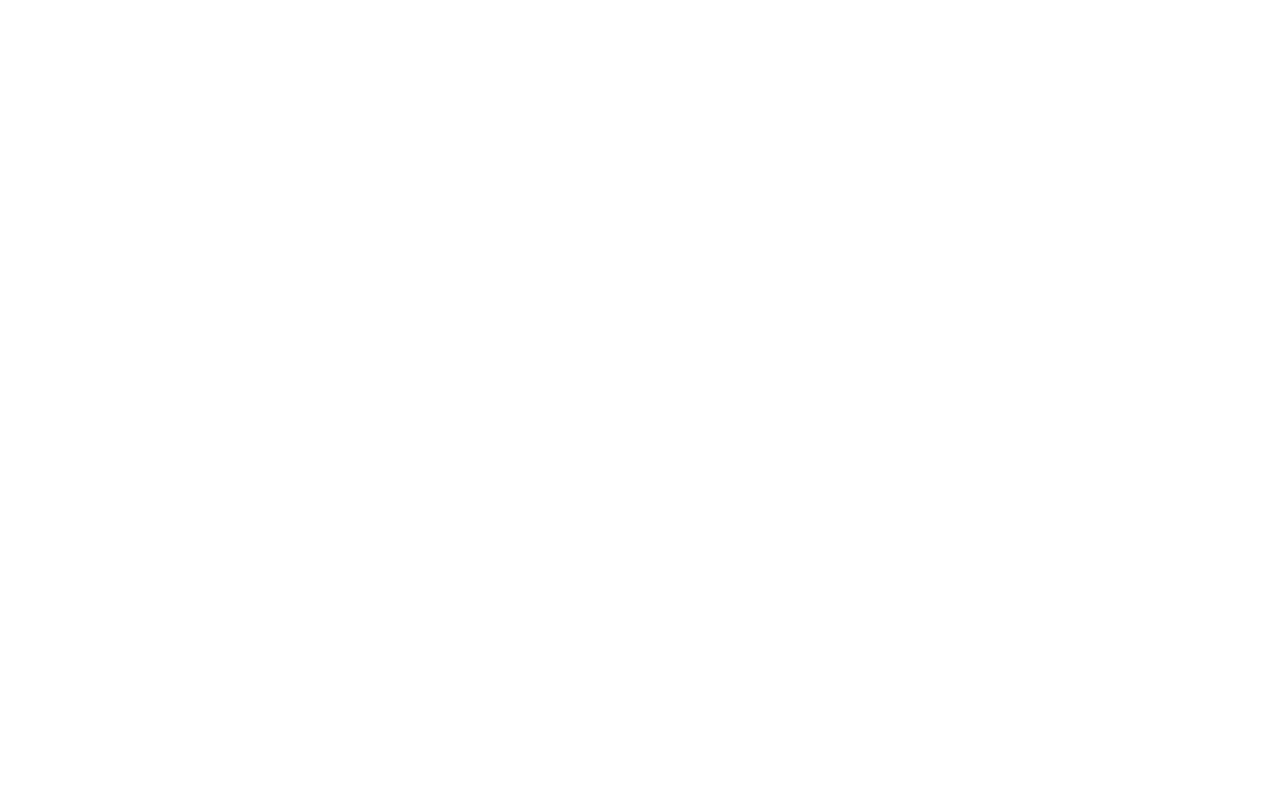
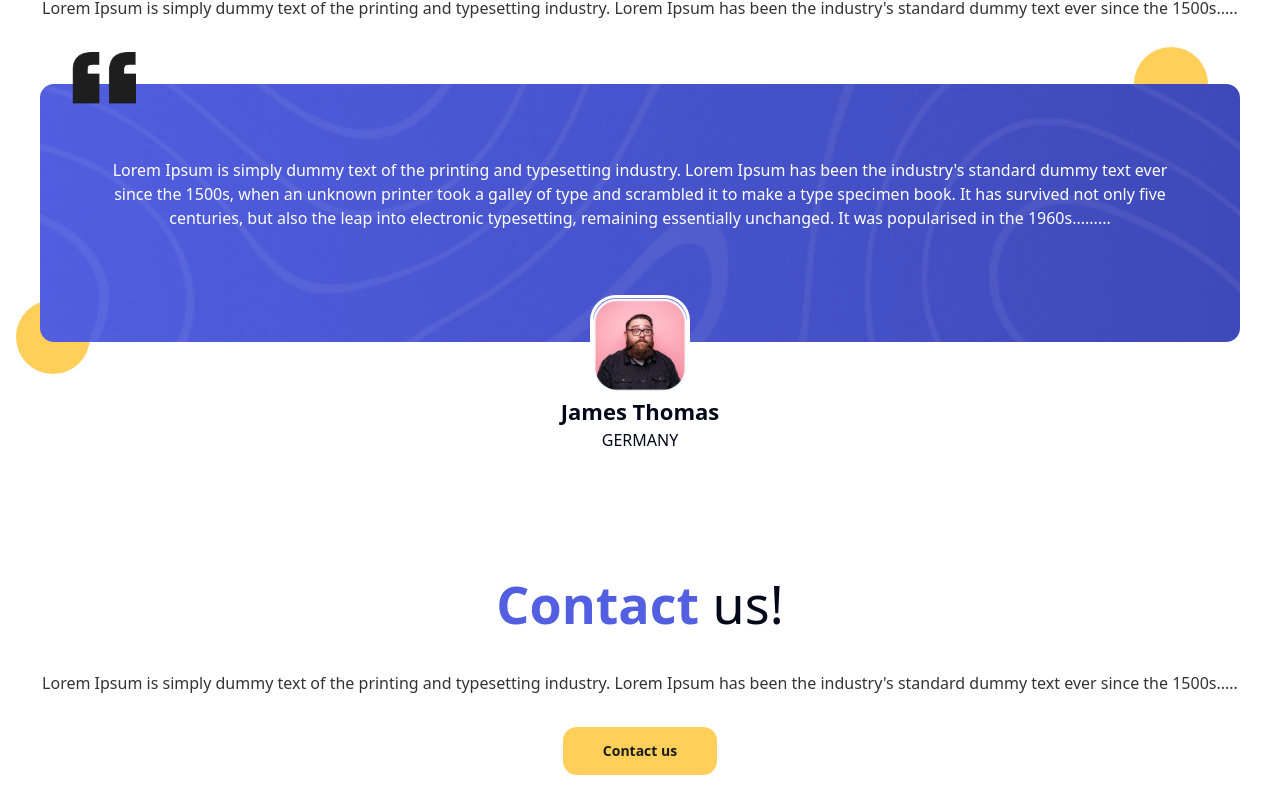
Before and after one commit to gravitad-dev/education-landingpage, a React (Vite) app: page / in a window 1280 px wide. Shown: the part 4595-5400 px from the top of the page. Before the commit the page ends 4649 px from the top, so only its background shows below. Built offline with nearby package versions, Linux system fonts and the light colour scheme.

Commit message:
add Contact and Footer

```diff
--- a/src/App.jsx
+++ b/src/App.jsx
@@ -4,6 +4,9 @@
 import About from "@/components/section/About";
 import Features from "@/components/section/Features";
 import Programs from "@/components/section/Programs";
+import Opinion from "@/components/section/Opinion";
+import Footer from "@/components/Footer";
+import Contact from "@/components/section/Contact";
 
 import HeroCarousel from "@/components/HeroCarousel";
 import data from "./data.json";
@@ -36,7 +39,11 @@
 
       <Layout>
         <Programs />
+        <Opinion />
+        <Contact />
       </Layout>
+
+      <Footer />
     </body>
   );
 }
--- /dev/null
+++ b/src/components/Footer.jsx
@@ -0,0 +1,15 @@
+import Layout from "@/components/Layout";
+import data from "@/data.json";
+
+function Footer() {
+  const { brand, about, contact } = data.footer;
+  return (
+    <footer className="mt-[124px] w-full min-h-[354px] bg-[#111538]">
+      <Layout>
+        <div className="grid grid-cols-1 md:grid-cols-3 w-full"></div>
+      </Layout>
+    </footer>
+  );
+}
+
+export default Footer;
--- /dev/null
+++ b/src/components/section/Contact.jsx
@@ -0,0 +1,29 @@
+import data from "@/data.json";
+import { Button } from "@/components/ui/button";
+
+function Contact() {
+  const { title, text, email, textButton } = data.section7;
+  return (
+    <section className="flex flex-col items-center justify-center mt-[168px] min-h-[40vh]">
+      <div className="flex flex-col justify-center items-center gap-[28px] mb-[32px]">
+        <h2 className="text-[52px] text-center">
+          <span className="text-[#525FE1] font-bold">{title[0]}</span>{" "}
+          {title[1]}
+        </h2>
+        <p className="text-[#333333] text-center">{text}</p>
+      </div>
+
+      <div className="grid grid-cols-1 ">
+        <form
+          method="post"
+          action={`mailto:${email}?subject=subject&message=message`}
+          className="flex justify-center w-full"
+        >
+          <Button className="">{textButton}</Button>
+        </form>
+      </div>
+    </section>
+  );
+}
+
+export default Contact;
--- /dev/null
+++ b/src/components/section/Opinion.jsx
@@ -0,0 +1,52 @@
+import data from "@/data.json";
+import { Button } from "@/components/ui/button";
+
+const Card = ({ content }) => {
+  console.log(content.image);
+
+  return (
+    <div className="grid grid-cols-1 relative rounded-[14px] cursor-pointer  bg-[url(/bgData.png)] bg-no-repeat bg-cover p-4 md:p-[24px]  lg:p-[50px] z-10">
+      <div className=" pb-[38px] px-[16px] pt-[24px] mb-[24px]">
+        <p className="text-center text-white">{content.text}</p>
+      </div>
+
+      <img
+        src="/quote.png"
+        className="absolute top-[-32px] left-[32px] w-[64px]"
+      />
+
+      <div className="flex flex-col justify-center items-center absolute bottom-[-110px] w-full">
+        <div className="w-[100px] h-[100px] border-[3px] border-white rounded-[26px]">
+          <img src={content.authorImage} className=" object-fill" />
+        </div>
+        <p className="text-[22px] font-bold">{content.author}</p>
+        <p>{content.location}</p>
+      </div>
+    </div>
+  );
+};
+
+function Opinion() {
+  const { title, text, cards } = data.section6;
+  return (
+    <section className="my-[124px]">
+      <div className="flex flex-col justify-center items-center gap-[28px] mb-[64px]">
+        <h2 className="text-[52px] text-center">
+          <span className="text-[#525FE1] font-bold">{title[0]}</span>{" "}
+          {title[1]}
+        </h2>
+        <p className="text-[#333333] text-center">{text}</p>
+      </div>
+
+      <div className="grid grid-cols-1 gap-[48px] md:gap-[20px] relative">
+        <div className="absolute top-[-37px] right-8 w-[74px] h-[74px] bg-[#FFCF59] rounded-full z-[10]"></div>
+        <div className="absolute bottom-[-32px] -left-6 w-[74px] h-[74px] bg-[#FFCF59] rounded-full z-[10]"></div>
+        {cards.map((element) => (
+          <Card key={element.id} content={element} />
+        ))}
+      </div>
+    </section>
+  );
+}
+
+export default Opinion;
--- a/src/components/section/Programs.jsx
+++ b/src/components/section/Programs.jsx
@@ -27,7 +27,7 @@
 function Programs() {
   const { title, text, cards } = data.section5;
   return (
-    <section className="mt-[124px] mb-72">
+    <section className="mt-[124px] ">
       <div className="flex flex-col justify-center items-center gap-[28px] mb-[32px]">
         <h2 className="text-[52px] text-center">
           <span className="text-[#525FE1] font-bold">{title[0]}</span>{" "}
--- a/src/data.json
+++ b/src/data.json
@@ -122,12 +122,21 @@
   "section6": {
     "title": ["What", "our students Say"],
     "text": "Lorem Ipsum is simply dummy text of the printing and typesetting industry. Lorem Ipsum has been the industry's standard dummy text ever since the 1500s.....",
-    "card": {
-      "text": "",
-      "author": "James Thomas",
-      "authorImage": "thomas.png",
-      "location": "GERMANY"
-    }
+    "cards": [
+      {
+        "text": "Lorem Ipsum is simply dummy text of the printing and typesetting industry. Lorem Ipsum has been the industry's standard dummy text ever since the 1500s, when an unknown printer took a galley of type and scrambled it to make a type specimen book. It has survived not only five centuries, but also the leap into electronic typesetting, remaining essentially unchanged. It was popularised in the 1960s.........",
+        "author": "James Thomas",
+        "authorImage": "thomas.png",
+        "location": "GERMANY"
+      }
+    ]
+  },
+
+  "section7": {
+    "title": ["Contact", "us!"],
+    "text": "Lorem Ipsum is simply dummy text of the printing and typesetting industry. Lorem Ipsum has been the industry's standard dummy text ever since the 1500s.....",
+    "textButton": "Contact us",
+    "email": "education@mail.com"
   },
   "footer": {
     "brand": {
```
Also changed, not shown: public/quote.png (added), public/thomas.png (added).
